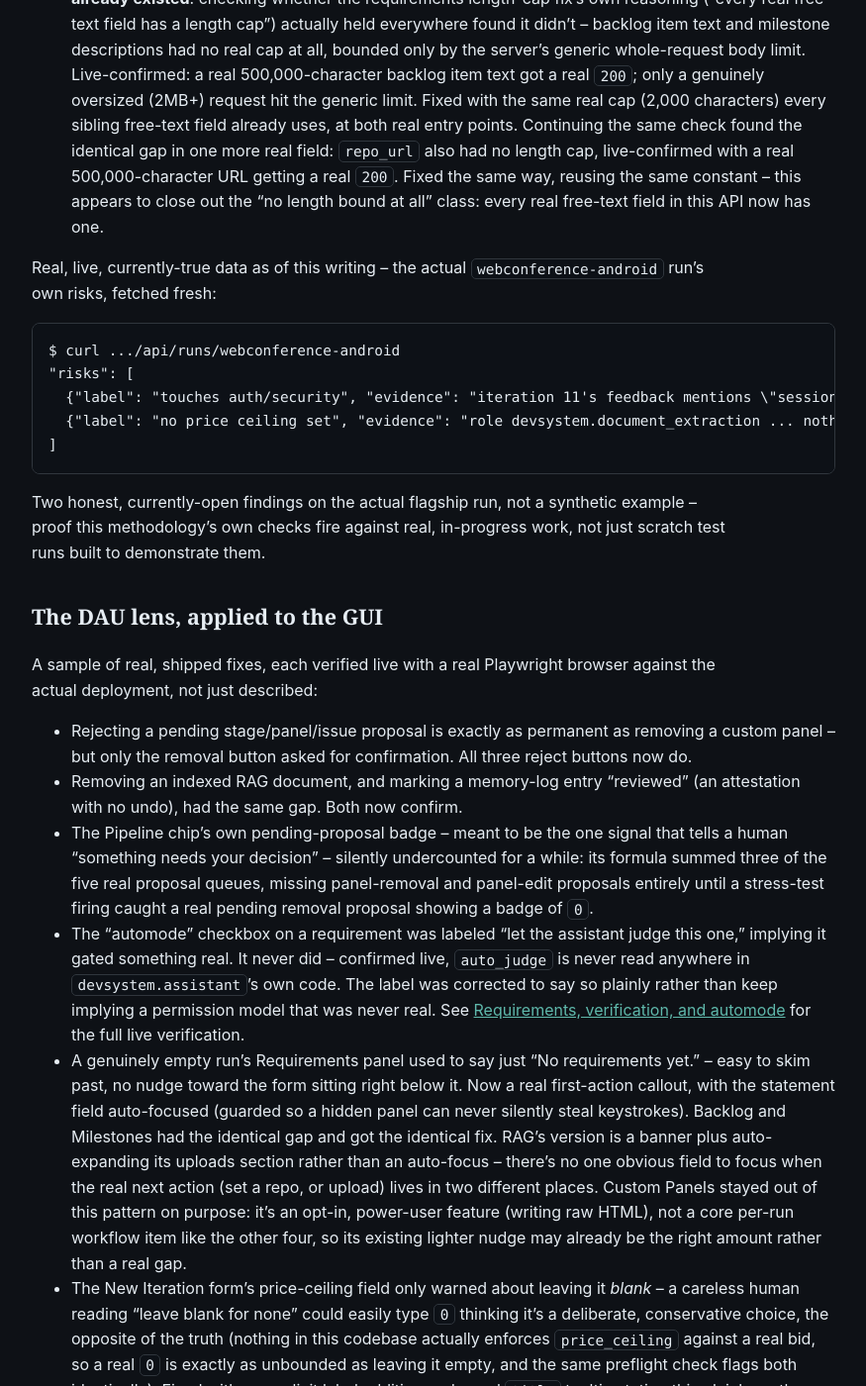
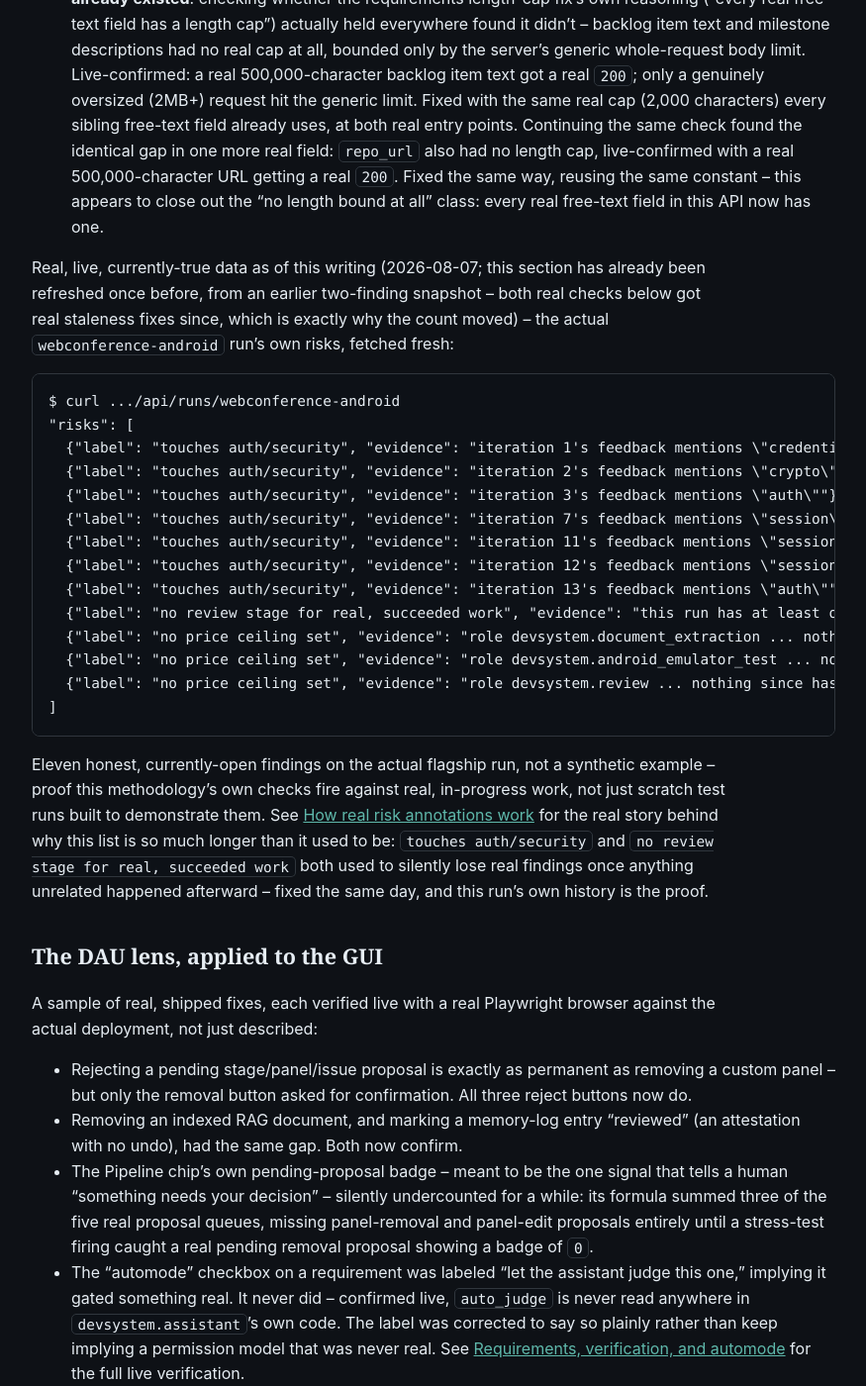
Before and after one commit to scimbe/CADS-devsystem-docs, a Jekyll site: the page built from _explanation/dau-lens-and-stress-testing.md, in a window 1280 px wide and 1400 px high, scrolled down 9161 px. Shown: the whole window at 99% size, without its empty margins (322-1197 px from the left). Built offline with Jekyll 4.4.1, drawn with Linux system fonts in a browser that asks for light colours.

Commit message:
explanation: refresh the flagship run's risk snapshot -- 11 findings now, not 2
Found during a routine broken-link/staleness sweep: this page's own
"real, live, currently-true data as of this writing" example still
showed the old two-finding snapshot. The real webconference-android
run now shows 11 -- the direct, visible proof of the touches
auth/security and no-review staleness fixes documented on the risk-
annotations page, cross-linked here so a reader lands on the real
story behind the bigger number instead of just seeing it unexplained.

Co-Authored-By: Claude Sonnet 5 <noreply@anthropic.com>
Claude-Session: https://claude.ai/code/session_018FkngvdKnmVcAT84EZe7Ur

````diff
--- a/_explanation/dau-lens-and-stress-testing.md
+++ b/_explanation/dau-lens-and-stress-testing.md
@@ -368,20 +368,34 @@ representative sample, each with its own real live before/after proof:
   way, reusing the same constant -- this appears to close out the "no length bound at all" class:
   every real free-text field in this API now has one.
 
-Real, live, currently-true data as of this writing -- the actual `webconference-android` run's own
-risks, fetched fresh:
+Real, live, currently-true data as of this writing (2026-08-07; this section has already been
+refreshed once before, from an earlier two-finding snapshot -- both real checks below got real
+staleness fixes since, which is exactly why the count moved) -- the actual `webconference-android`
+run's own risks, fetched fresh:
 
 ```
 $ curl .../api/runs/webconference-android
 "risks": [
+  {"label": "touches auth/security", "evidence": "iteration 1's feedback mentions \"credential\""},
+  {"label": "touches auth/security", "evidence": "iteration 2's feedback mentions \"crypto\""},
+  {"label": "touches auth/security", "evidence": "iteration 3's feedback mentions \"auth\""},
+  {"label": "touches auth/security", "evidence": "iteration 7's feedback mentions \"session\""},
   {"label": "touches auth/security", "evidence": "iteration 11's feedback mentions \"session\""},
-  {"label": "no price ceiling set", "evidence": "role devsystem.document_extraction ... nothing since has bounded what filling it could cost"}
+  {"label": "touches auth/security", "evidence": "iteration 12's feedback mentions \"session\""},
+  {"label": "touches auth/security", "evidence": "iteration 13's feedback mentions \"auth\""},
+  {"label": "no review stage for real, succeeded work", "evidence": "this run has at least one succeeded:true iteration with no substantive devsystem.review iteration since it ..."},
+  {"label": "no price ceiling set", "evidence": "role devsystem.document_extraction ... nothing since has bounded what filling it could cost"},
+  {"label": "no price ceiling set", "evidence": "role devsystem.android_emulator_test ... nothing since has bounded what filling it could cost"},
+  {"label": "no price ceiling set", "evidence": "role devsystem.review ... nothing since has bounded what filling it could cost"}
 ]
 ```
 
-Two honest, currently-open findings on the actual flagship run, not a synthetic example -- proof this
-methodology's own checks fire against real, in-progress work, not just scratch test runs built to
-demonstrate them.
+Eleven honest, currently-open findings on the actual flagship run, not a synthetic example -- proof
+this methodology's own checks fire against real, in-progress work, not just scratch test runs built
+to demonstrate them. See [How real risk annotations work]({{ '/explanation/risk-annotations/' | relative_url }})
+for the real story behind why this list is so much longer than it used to be: `touches auth/security`
+and `no review stage for real, succeeded work` both used to silently lose real findings once anything
+unrelated happened afterward -- fixed the same day, and this run's own history is the proof.
 
 ## The DAU lens, applied to the GUI
 
````
